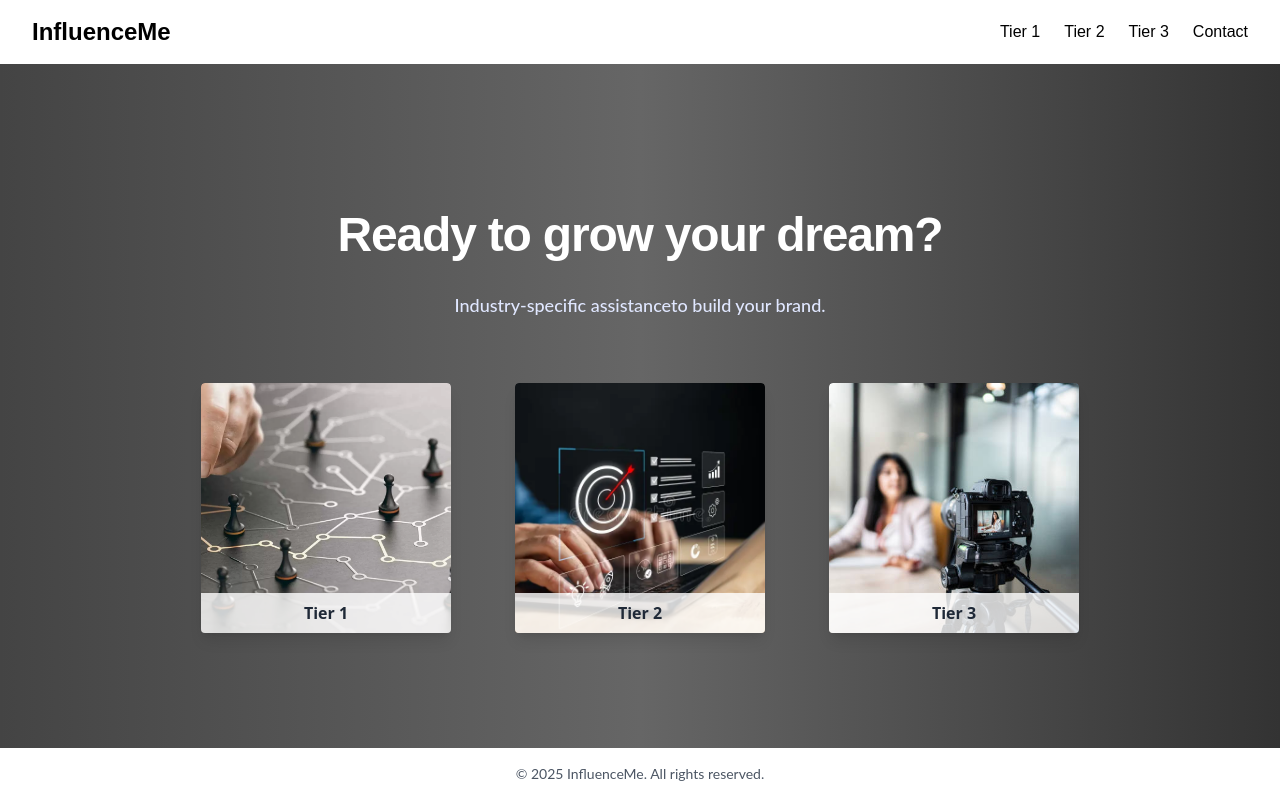
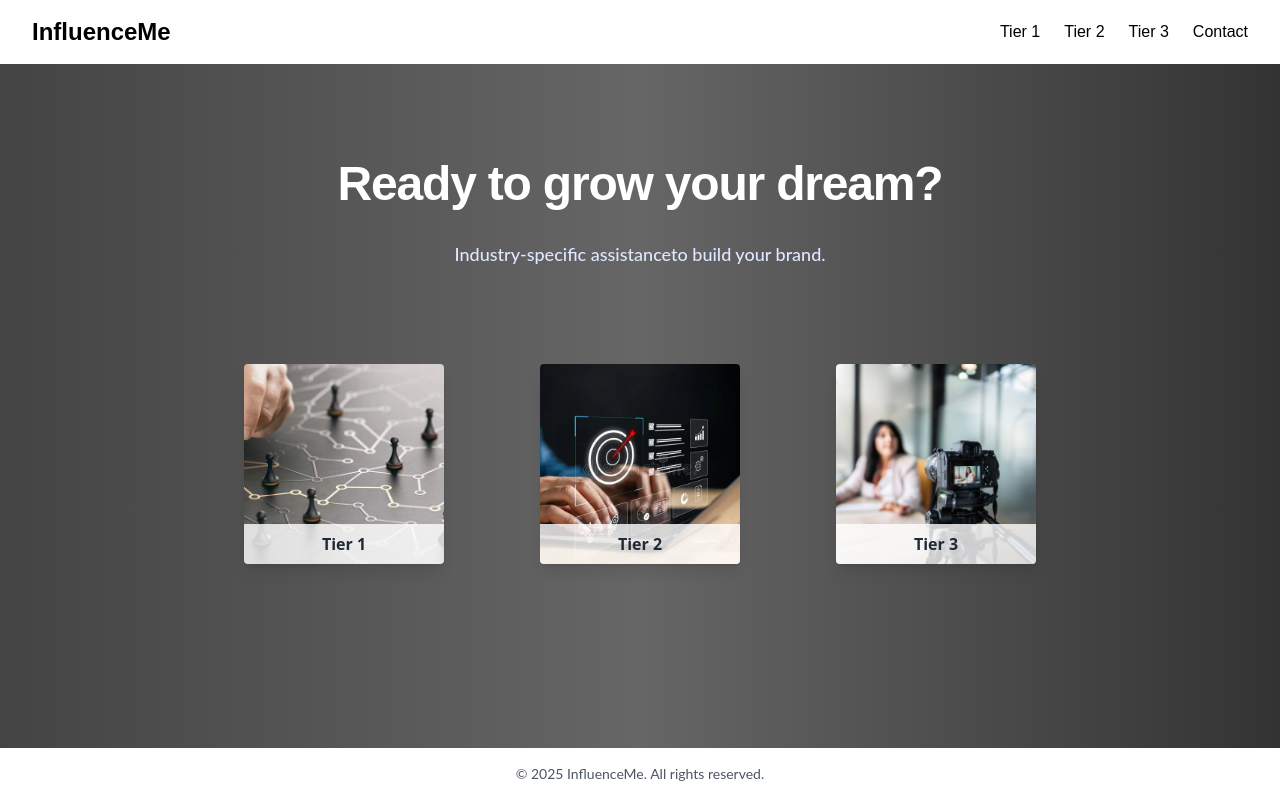
Before and after one commit to ReeceKeys/influencemeweb, a React (Create React App) app: page / in a window 1280 px wide. Built offline with nearby package versions, Linux system fonts and the light colour scheme.

Commit message:
home page styling

```diff
--- a/src/components/TierCardHome.jsx
+++ b/src/components/TierCardHome.jsx
@@ -34,14 +34,14 @@ export default function TierCardHome({
         ${inView ? 'opacity-100 translate-y-0' : 'opacity-0 translate-y-6'}
       `}
     >
-      <div className="flex flex-row md:flex-col sm:justify-start items-start gap-4">
+      <div className="flex flex-row md:flex-col sm:justify-start items-start md:gap-4 gap-0 md:pb-0">
         {/* Image card */}
         <Link
           to={link}
-          className="relative group flex-none w-[250px] sm:w-[250px] md:w-[250px] lg:w-[250px] rounded overflow-hidden shadow-lg transform transition duration-300 hover:scale-105"
+          className="relative group flex-none w-[180px] sm:w-[200px] xs:w-[160px] rounded overflow-hidden shadow-lg transform transition duration-300 hover:scale-105"
         >
           {/* Fixed width & height image container */}
-          <div className="w-full h-[250px] overflow-hidden rounded-t">
+          <div className="w-full h-[180px] sm:h-[200px] xs:h-[160px] overflow rounded-t">
             <img
               src={image}
               alt={title}
@@ -50,7 +50,7 @@ export default function TierCardHome({
           </div>
 
           {/* Desktop hover overlay */}
-          <div className="hidden md:flex absolute inset-0 bg-black bg-opacity-95 opacity-0 group-hover:opacity-100 transition duration-300 p-4 flex-col text-white">
+          <div className="hidden md:flex absolute inset-0 bg-black bg-opacity-75 opacity-0 group-hover:opacity-100 transition duration-300 p-4 flex-col text-white">
             <h3 className={`text-sm sm:text-base md:text-lg font-bold mb-6 text-center w-full ${fontHeader}`}>
               {hovertitle}
             </h3>
--- a/src/pages/Home.jsx
+++ b/src/pages/Home.jsx
@@ -20,10 +20,10 @@ export default function Home() {
   }, []);
 
   return (
-    <div className="flex-1 flex flex-col justify-center p-2 sm:p-8 md:p-8 bg-gradient-to-r from-[#444444ff] via-[#555555ff] via-[#666666ff] to-[#333333ff] text-white overflow-x-hidden">
+  <div className="flex-1 flex flex-col p-4 pb-12 sm:p-8 md:p-8 bg-gradient-to-r from-[#444444ff] via-[#555555ff] via-[#666666ff] to-[#333333ff] text-white overflow-y-auto">
 
     {/* Header and description */}
-      <div className={`max-w-3xl mx-auto text-center px-4 transition-all duration-700 transform
+    <div className={`max-w-3xl mx-auto text-center px-4 pt-8 transition-all duration-700 transform
       ${loaded ? 'opacity-100 translate-y-0' : 'opacity-0 -translate-y-6'}`}
     >
       <h1 className="font-header text-2xl md:text-4xl lg:text-5xl font-extrabold tracking-tight sm:mb-4 md:mb-4 pb-4 mt-8">
@@ -38,7 +38,7 @@ export default function Home() {
     </div>
 
     {/* Horizontal flexbox for desktop */}
-      <div className={`flex flex-row flex-wrap md:justify-center sm:justify-start gap-[4rem] transition-all duration-700 transform
+    <div className={`flex flex-row flex-wrap md:justify-center sm:justify-start pt-8 gap-[6rem] transition-all duration-700 transform
       ${loaded ? 'opacity-100 translate-y-0' : 'opacity-0 translate-y-6'}`}
     >
       {tiers.map((tier, idx) => (
@@ -51,11 +51,12 @@ export default function Home() {
           price={tier.price}
           image={tier.image}
           link={tier.link}
-            fontHeader="font-header"  // ✅ Pass header font
-            fontBody="font-body"      // ✅ Pass body font
+          fontHeader="font-header"
+          fontBody="font-body"
         />
       ))}
     </div>
   </div>
 );
+
 }
```
Lines whose indentation alone changed are shown as unchanged.
